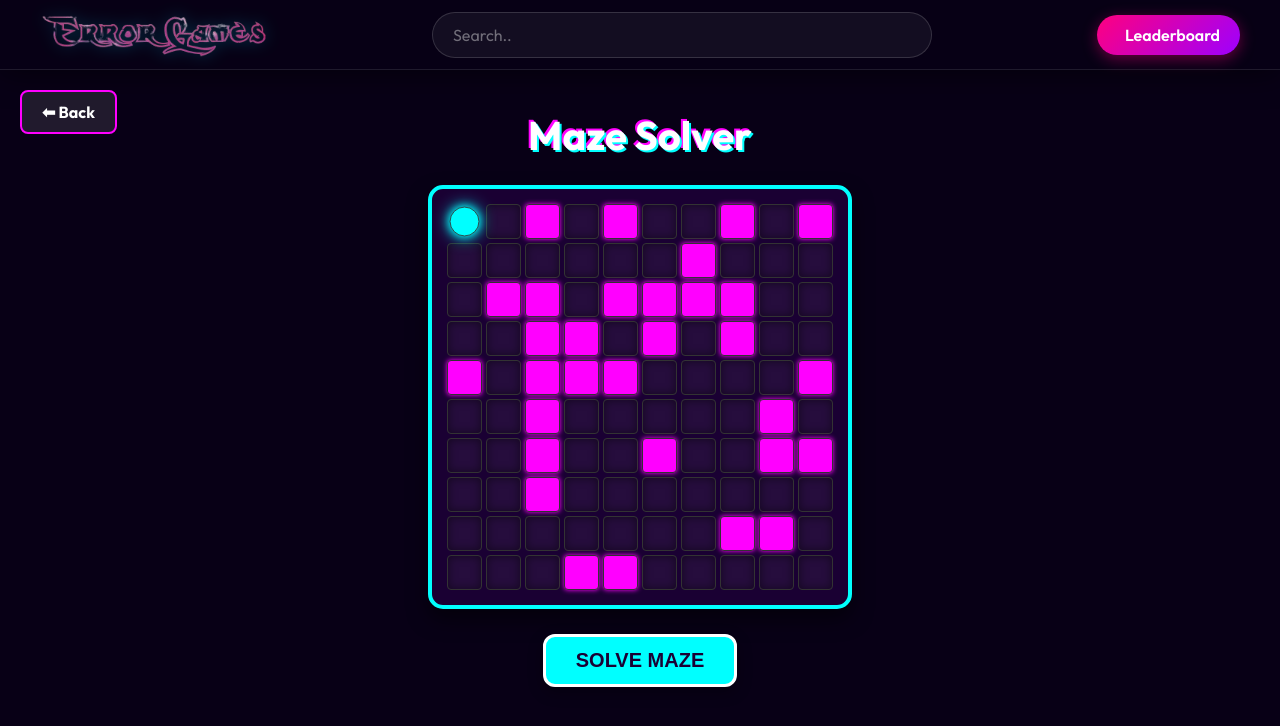
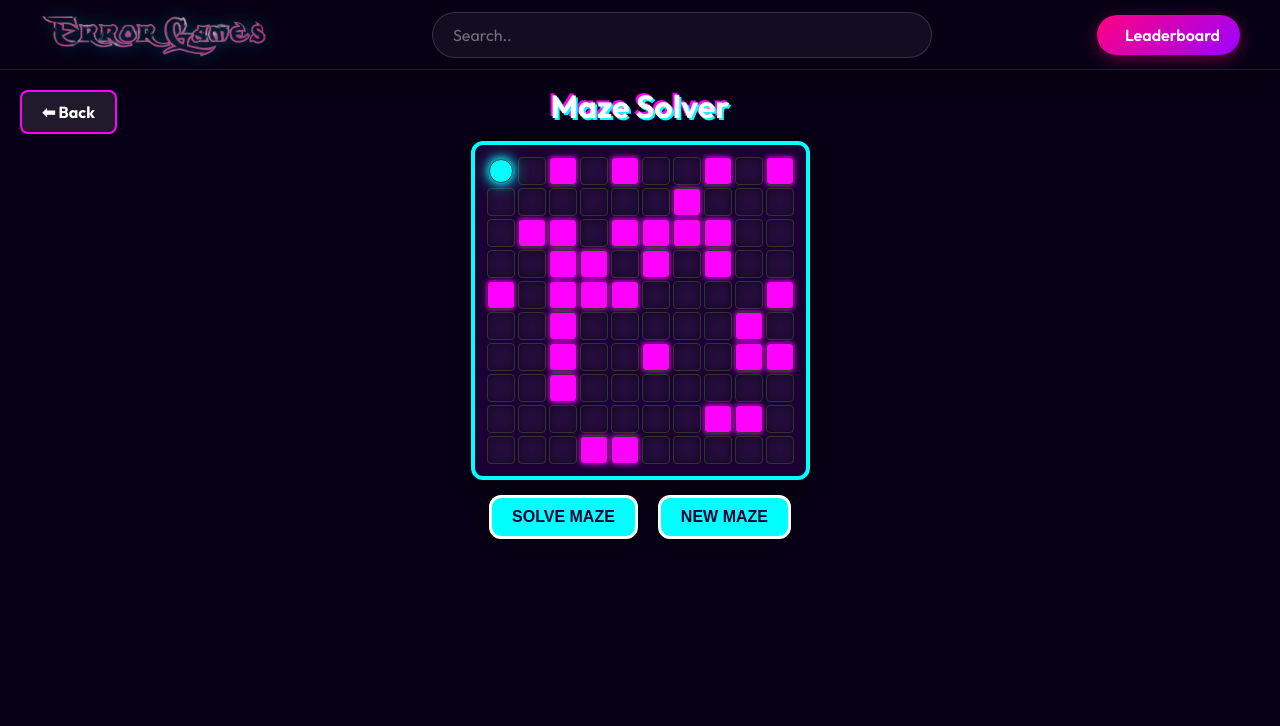
Before and after one commit to errorplayzz/error-games, a React (Vite) app: page /MazeSolver in a window 1280 px wide. Shown: the top 726 px of the page. Built offline with nearby package versions, Linux system fonts and the light colour scheme.

Commit message:
fix: resolve maze solver UI sizing and backend logic bugs

```diff
--- a/src/game-lounge/Maze-Solver/Maze-Solver.css
+++ b/src/game-lounge/Maze-Solver/Maze-Solver.css
@@ -3,7 +3,7 @@
 .maze-solver {
   text-align: center;
   font-family: 'Outfit', sans-serif;
-  padding: 5vh 20px;
+  padding: 2vh 20px;
   display: flex;
   flex-direction: column;
   align-items: center;
@@ -11,22 +11,22 @@
 
 .maze-solver h1 {
   color: #ffffff;
-  font-size: 40px;
-  margin-bottom: 25px;
+  font-size: 32px;
+  margin-bottom: 15px;
   text-shadow: 2px 2px 0px #00ffff, -2px -2px 0px #ff00ff;
 }
 
 .maze {
   display: grid;
-  grid-template-columns: repeat(10, 35px);
-  grid-template-rows: repeat(10, 35px);
-  gap: 4px;
+  grid-template-columns: repeat(10, 28px);
+  grid-template-rows: repeat(10, 28px);
+  gap: 3px;
   background-color: #1a0033;
-  padding: 15px;
-  border-radius: 15px;
+  padding: 12px;
+  border-radius: 12px;
   border: 4px solid #00ffff;
   box-shadow: 0 10px 20px rgba(0,0,0,0.5);
-  margin-bottom: 25px;
+  margin-bottom: 15px;
 }
 
 .cell {
@@ -58,8 +58,8 @@
 }
 
 .maze-solver button {
-  padding: 12px 30px;
-  font-size: 20px;
+  padding: 10px 20px;
+  font-size: 16px;
   font-weight: bold;
   background-color: #00ffff;
   color: #1a0033;
--- a/src/game-lounge/Maze-Solver/Maze-Solver.jsx
+++ b/src/game-lounge/Maze-Solver/Maze-Solver.jsx
@@ -23,9 +23,19 @@ const MazeSolver = () => {
   const [maze, setMaze] = useState(generateMaze());
   const [playerPos, setPlayerPos] = useState({ x: 0, y: 0 });
   const [solvedPath, setSolvedPath] = useState([]);
+  const [message, setMessage] = useState("");
+
+  const startNewMaze = () => {
+    setMaze(generateMaze());
+    setPlayerPos({ x: 0, y: 0 });
+    setSolvedPath([]);
+    setMessage("");
+  };
 
   useEffect(() => {
     const handleKeyPress = (event) => {
+      if (playerPos.x === SIZE - 1 && playerPos.y === SIZE - 1) return; // Block move if won
+
       const { x, y } = playerPos;
       let newX = x;
       let newY = y;
@@ -37,6 +47,9 @@ const MazeSolver = () => {
 
       if (maze[newY][newX] !== WALL) {
         setPlayerPos({ x: newX, y: newY });
+        if (newX === SIZE - 1 && newY === SIZE - 1) {
+          setMessage("🎉 You won! You reached the end!");
+        }
       }
     };
 
@@ -50,9 +63,14 @@ const MazeSolver = () => {
       .map(() => Array(SIZE).fill(false));
 
     const path = [];
-    const found = dfs(0, 0, path, visited);
+    const found = dfs(playerPos.x, playerPos.y, path, visited);
 
-    if (found) setSolvedPath(path);
+    if (found) {
+      setSolvedPath(path);
+      setMessage("");
+    } else {
+      setMessage("This maze is unsolvable! Try a new one.");
+    }
   };
 
   const dfs = (x, y, path, visited) => {
@@ -95,7 +113,11 @@ const MazeSolver = () => {
           })
         )}
       </div>
-      <button onClick={solveMaze}>Solve Maze</button>
+      {message && <p className="message" style={{marginBottom: "15px"}}>{message}</p>}
+      <div style={{ display: 'flex', gap: '20px' }}>
+        <button onClick={solveMaze}>Solve Maze</button>
+        <button onClick={startNewMaze}>New Maze</button>
+      </div>
     </div>
   );
 };
```
